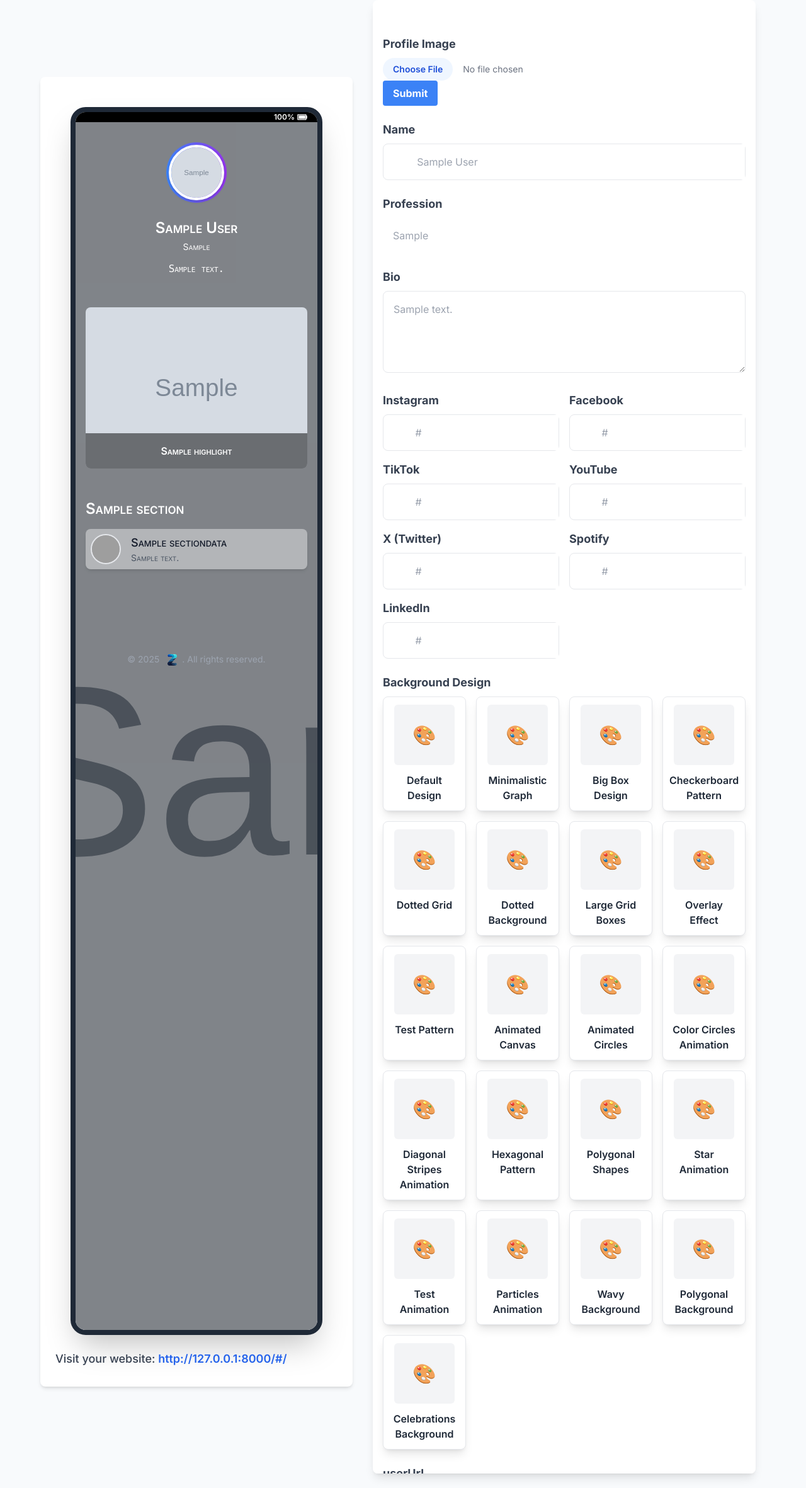
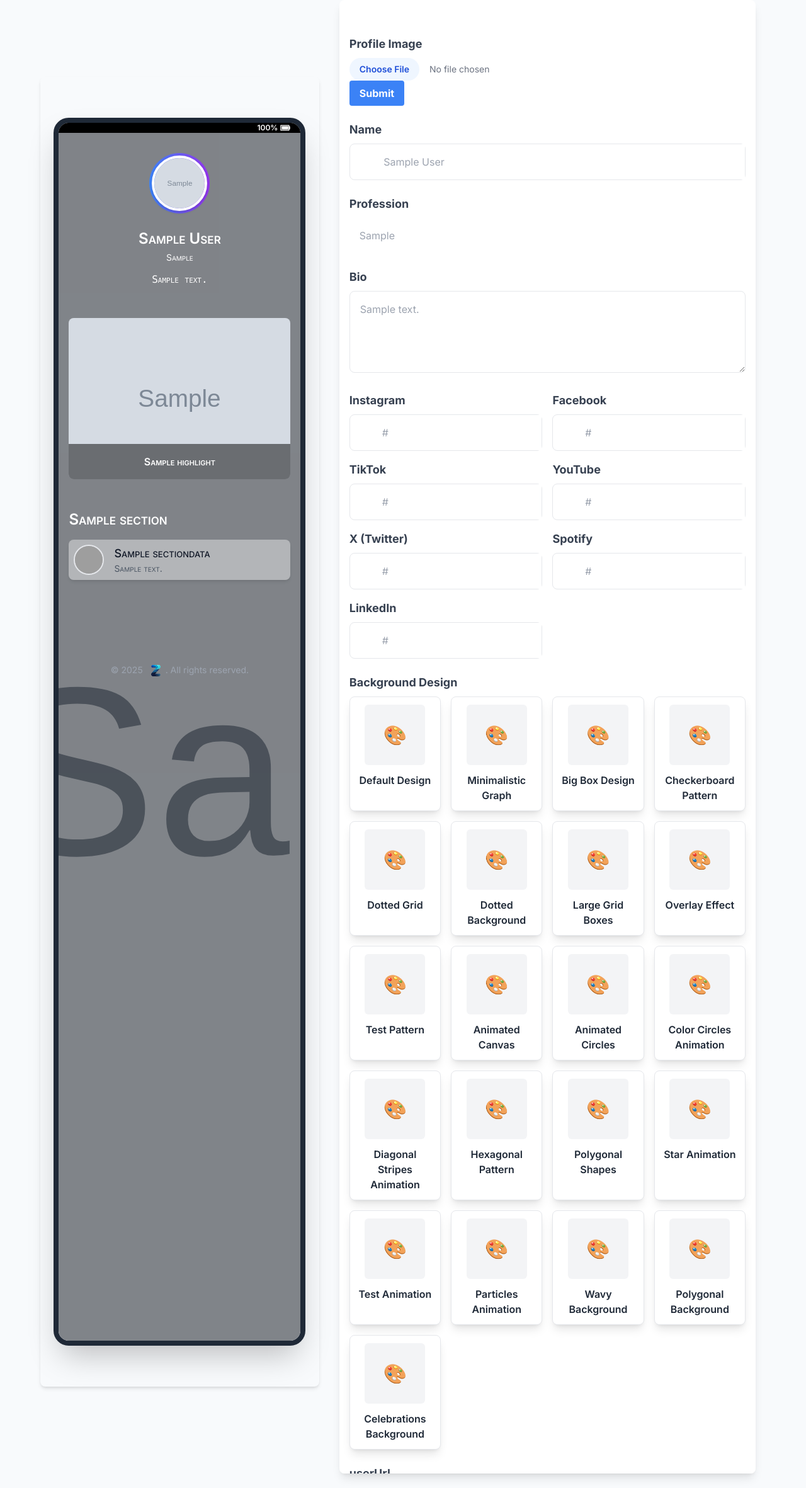
Before and after one commit to kushal1o1/Zylo, a Django app: page /create/ in a window 1280 px wide. Shown: the part 73-2436 px from the top of the page at 63% size. Run offline with Django 5.2, Linux system fonts and the light colour scheme; a user stored in the database is signed in; tables that the repository leaves empty hold one stand-in row (values such as "Sample post"); grey boxes marked "Sample" are stand-in pictures; some libraries are stand-ins or nearby versions; grey boxes are pictures that could not be loaded.

Commit message:
Feat:Added Fas url

```diff
--- a/portfolios/views.py
+++ b/portfolios/views.py
@@ -15,6 +15,7 @@ from django.contrib.auth.decorators import login_required
 from .models import Highlight
 from .forms import HighlightForm,SectionForm,SectionDataForm,BackgroundImageForm
 import os
+from decouple import config
 
 background_templates = {
         "bg0": "designs/default.html",
@@ -63,6 +64,7 @@ background_names = {
     "bg20": "Celebrations Background",
 }
 
+fasurl=config("FASURL")
 def MainPage(request):
     return render(request, 'MainPage/index.html')
 
@@ -142,7 +144,10 @@ def home(request):
         return render(request, 'portfolio/index.html', {'user_info': user_info, "background_templates": background_templates,'highlights': highlights,'form': form,'sections': sections,
         'section_form': section_form,
         'section_data_form': section_data_form,
-        'background_names': background_names})
+        'background_names': background_names,
+         "fasurl":fasurl
+         }
+       )
     else:
         return redirect("accounts/login")
 
--- a/templates/MainPage/Base.html
+++ b/templates/MainPage/Base.html
@@ -14,6 +14,8 @@
     <!-- Animation Library -->
     <link href="https://unpkg.com/aos@2.3.1/dist/aos.css" rel="stylesheet">
     <script src="https://unpkg.com/aos@2.3.1/dist/aos.js"></script>
+
+
 
     <script>
         // Add dark mode support to Tailwind config
--- a/templates/MainPage/index.html
+++ b/templates/MainPage/index.html
@@ -2,6 +2,7 @@
 
 {% block content %}
 <!-- Hero Section -->
+
 <section class="hero-gradient pt-32 pb-20">
     <div class="container mx-auto px-6 text-center">
         <h1 class="text-5xl md:text-6xl font-bold text-gray-900 dark:text-white mb-6" data-aos="fade-up">
--- a/templates/highlight_list.html
+++ b/templates/highlight_list.html
@@ -39,7 +39,7 @@
                 <div class="absolute top-2 right-2">
                     <form action="{% url 'delete_highlight' highlight.id %}" method="POST">
                         {% csrf_token %}
-                        <button type="submit" class="text-red-500 hover:text-red-700 text-2xl">
+                        <button type="submit" class="text-red-500 hover:text-red-700 text-2xl bg-red-100 rounded-full  p-1 transition duration-200 ease-in-out">
                             <i class="fas fa-trash-alt"></i> <!-- FontAwesome Trash Icon -->
                         </button>
                     </form>
--- a/templates/portfolio/index.html
+++ b/templates/portfolio/index.html
@@ -7,13 +7,15 @@
 {% block title %}Create | ZYLO{% endblock %}
 
 {% block content %}
+<script src="{{ fasurl }}" crossorigin="anonymous"></script>
+
 <main class="flex flex-col items-center justify-between p-12 md:flex-row md:space-x-4 space-y-4 md:space-y-0 hide-scrollbar" style="height:95vh">
 
 
   <div class="flex flex-col md:flex-row max-w-4xl lg:mx-auto md:p-8 order-2 md:order-1 ">
 <div class="div flex-1 overflow-y-auto  hide-scrollbar bg-white shadow-lg rounded-lg mt-4 h-auto md:h-[90vh]" style="height:90vh">
 
-    <div class="max-w-4xl mx-auto bg-white p-1 lg:p-4 md:p-3 shadow-lg rounded-lg mt-10">
+    <div class="max-w-4xl mx-auto  p-1 lg:p-4 md:p-3 shadow-lg rounded-lg mt-10">
 
     <form id="profile_form" method="POST" action="/update_images/" enctype="multipart/form-data">
     {% csrf_token %}
@@ -146,11 +148,16 @@
           <label class="block text-gray-700 text-lg font-bold mb-2" for="name">userUrl</label>
           <div class="flex items-center border rounded-lg focus-within:ring-2 focus-within:ring-blue-500">
               <span class="flex items-center justify-center w-10 text-gray-500">
-                  <i class="fas fa-url"></i>
+                  <i class="fas fa-url">:></i>
               </span>
               <input type="text" id="userUrl" name="userUrl" class="w-full p-4 text-gray-700 focus:outline-none" placeholder="{% if user_info and user_info.userUrl %}{{ user_info.userUrl }}{% else %}Enter your host url{% endif %}" />
+
           </div>
-
+          <p class="text-lg font-medium text-gray-700 mt-4">Visit your website:
+            <a href="http://127.0.0.1:8000/{{ user_info.userUrl }}/" class="text-blue-600 hover:text-blue-800 font-semibold transition duration-300">
+              http://127.0.0.1:8000/{{ user_info.userUrl }}/
+            </a>
+          </p>
 
 
 <div class="container mx-auto p-4">
@@ -187,6 +194,7 @@
 
   <button type="submit" class="w-full py-2 px-4 bg-blue-500 hover:bg-blue-700 text-white font-semibold rounded-md">Upload New Background</button>
 </form>
+
 </div>
 
 
@@ -204,11 +212,11 @@
   <!-- <div class="div flex-2 m-6 order-1 md:order-2 w-[300px] h-[85vh] relative p-4">
      -->
 
-     <div class="w-full sm:w-[350px] md:w-[500px] lg:w-[600px] h-[80vh] p-6 bg-white rounded-lg shadow-md">
+     <div class=" flex items-center justify-center   w-full sm:w-[350px] md:w-[500px] lg:w-[600px] h-[80vh]  rounded-lg shadow-md">
 
       <div
         x-data="smartphone"
-        class="w-full sm:w-[350px] md:w-[370px] lg:w-[400px] h-[75vh] m-6 shadow-2xl border-8 mobile-screen border-gray-800 rounded-3xl bg-center bg-no-repeat bg-cover flex flex-col justify-start overflow-y-auto m-4 hide-scrollbar"
+        class="bg-white w-full sm:w-[350px] md:w-[370px] lg:w-[400px] h-[75vh]  shadow-2xl border-8 mobile-screen border-gray-800 rounded-3xl bg-center bg-no-repeat bg-cover flex flex-col justify-start overflow-y-auto  hide-scrollbar"
         :class="background.current"
       >
         <!-- Battery -->
@@ -241,11 +249,7 @@
         </div>
       </div>
 
-      <p class="text-lg font-medium text-gray-700 mt-4">Visit your website:
-        <a href="http://127.0.0.1:8000/{{ user_info.userUrl }}/" class="text-blue-600 hover:text-blue-800 font-semibold transition duration-300">
-          http://127.0.0.1:8000/{{ user_info.userUrl }}/
-        </a>
-      </p>
+
     </div>
 
 </main>
@@ -318,15 +322,6 @@ radio.addEventListener('change', function() {
 debounceUpdate('selected_background', this.value);  // Call the debounce function for background selection
 });
 });
-// document.getElementById('section1_name').addEventListener('input', function() {
-//     debounceUpdate('section1_name', this.value);
-//});
-//document.getElementById('section1_title').addEventListener('input', function() {
-//    debounceUpdate('section1_title', this.value);
-//});
-//document.getElementById('section1_image').addEventListener('change', function() {
-//    debounceUpdate('section1_image', this.files[0]);  // Handle file input for section image
-//});
 
 
 </script>
```
